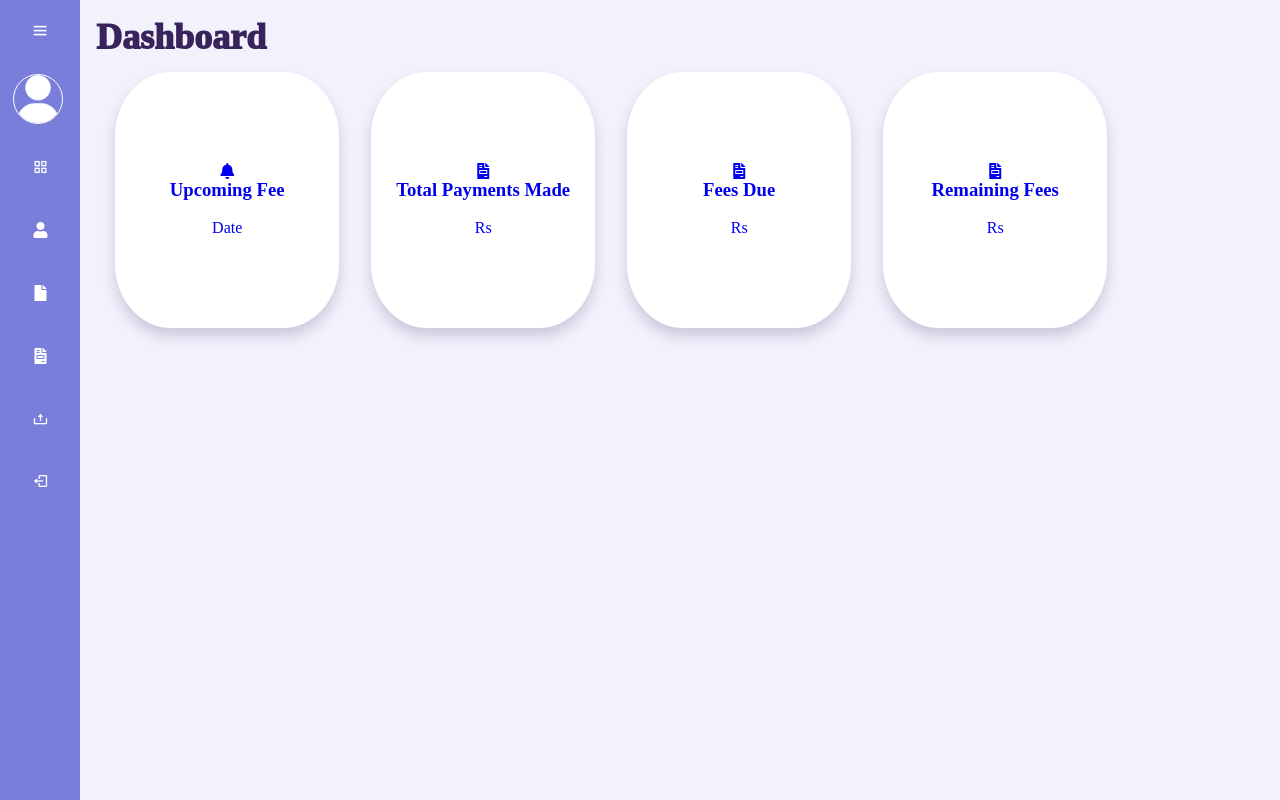
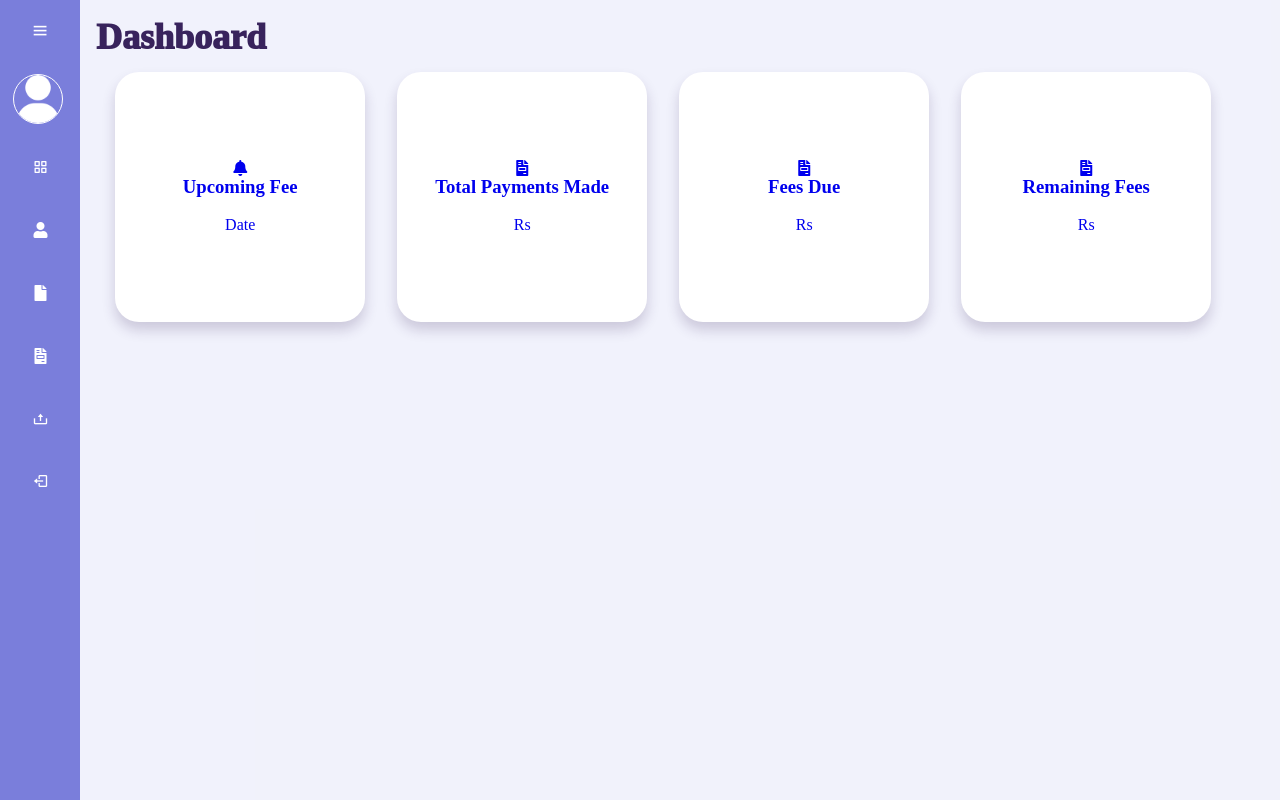
Before and after one commit to takenbytoofy/Fee-Management-System, a PHP site: page /Student/dashboard-student.php in a window 1280 px wide. Run offline with PHP 8.4, Linux system fonts and the light colour scheme; the visitor is signed in with stand-in values (Sample User, id 1).

Commit message:
Changing branch

```diff
--- a/Student/dashboard-student.php
+++ b/Student/dashboard-student.php
@@ -24,9 +24,9 @@
         margin: 0.2rem 1rem;
         display: flex;
         flex-direction: column;
-        border-radius: 25%;
-        height: 16rem;
-        width: 14rem;
+        border-radius: 24px;
+        height: 250px;
+        width: 250px;
         background-color: #ffffff;
         box-shadow: 0 0.5rem 0.8rem rgba(56, 35, 92, 20%);
         align-items: center;
```
